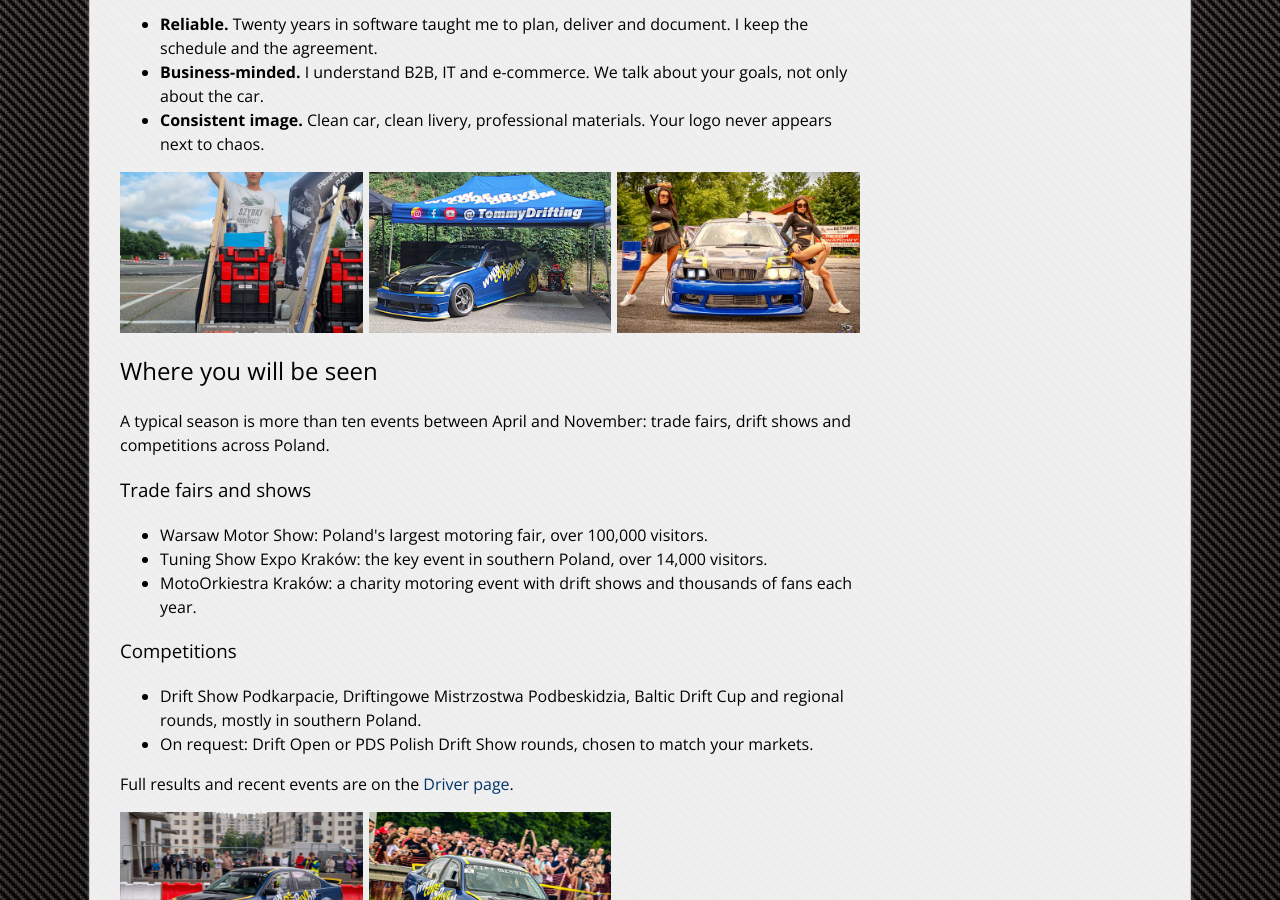
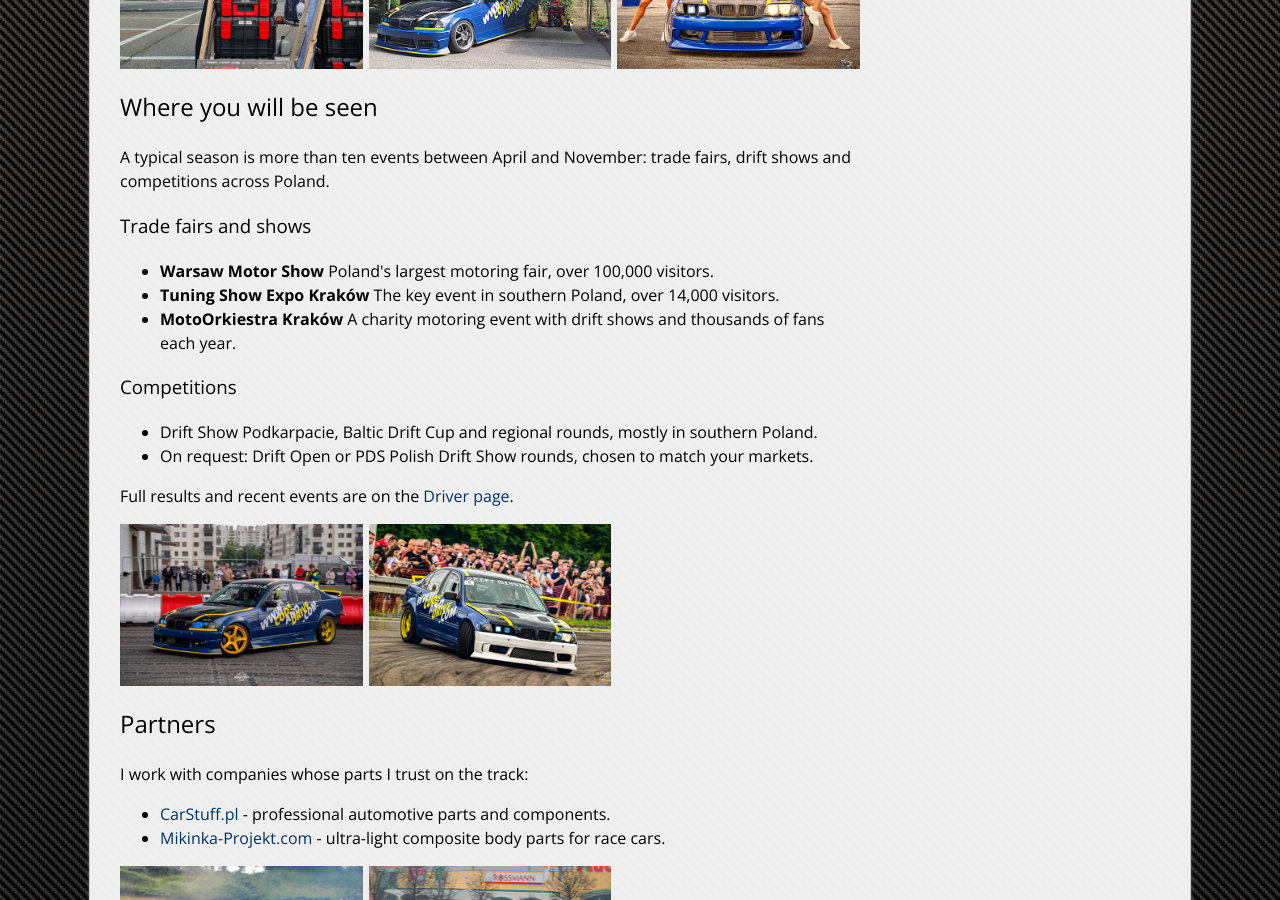
Before and after one commit to Soolek/soolek.github.io, a Jekyll site: the page built from _pages/b2b.en.html, in a window 1280 px wide and 900 px high, scrolled down 1252 px. Built offline with Jekyll 4.4.1, drawn with Linux system fonts in a browser that asks for light colours; some of the changed text lies outside the part shown.

Commit message:
feat: sync the English B2B page with the Polish copy update
Match the new tagline, inline benefit items, bold fair names and
trimmed competitions list. Hide the PDF offer button on both pages
and fix a stray closing tag and capitalization in the Polish page.

```diff
--- a/_pages/b2b.en.html
+++ b/_pages/b2b.en.html
@@ -14,11 +14,11 @@
   <h1 class="page-heading">Work with me</h1>
 
   <article class="post-content">
-    <b>A drift driver who works like an engineer.</b>
+    <b>A drift driver with an engineering mindset</b>
     <p>I am a .NET software engineer and a drift driver with a 519 HP BMW E46. I deliver what we agree, on time, with a report at the end. Based in southern Poland, working in Polish and English.</p>
 
     <div class="cta">
-      <a class="cta__button" href="{{ "/B2B_Tomasz_Sulkowski.pdf" | relative_url }}" target="_blank" rel="noopener">Download the offer (PDF)</a>
+      <!-- <a class="cta__button" href="{{ "/B2B_Tomasz_Sulkowski.pdf" | relative_url }}" target="_blank" rel="noopener">Download the offer (PDF)</a> -->
       <button type="button" class="cta__button cta__call">Call me</button>
     </div>
 
@@ -26,24 +26,19 @@
     <p>Pick what fits your goals. Each option works alone or as part of a season package.</p>
     <ul>
       <li>
-        <b>Drift taxi and co-driving.</b>
-        <p>A ride in a prepared drift car with a briefing and coaching. A memorable day for your key clients or your team.</p>
+        <b>Drift taxi and co-driving.</b> A ride in a prepared drift car with a briefing and coaching. A memorable day for your key clients or your team.
       </li>
       <li>
-        <b>Your brand on the car.</b>
-        <p>Logo on the car, the race suit and the team clothing. Visible in the paddock, on the track and in every photo and video.</p>
+        <b>Your brand on the car.</b> Logo on the car, the race suit and the team clothing. Visible in the paddock, on the track and in every photo and video.
       </li>
       <li>
-        <b>Car and driver at your event.</b>
-        <p>The drift car on display at trade fairs, open days or company events. It draws people to your stand and I answer their questions.</p>
+        <b>Car and driver at your event.</b> The drift car on display at trade fairs, open days or company events. It draws people to your stand and I answer their questions.
       </li>
       <li>
-        <b>Testing platform.</b>
-        <p>Test your parts, fluids or software on a car that runs at the limit. You get data from real conditions and a case study you can publish.</p>
+        <b>Testing platform.</b> Test your parts, fluids or software on a car that runs at the limit. You get data from real conditions and a case study you can publish.
       </li>
       <li>
-        <b>Content and reporting.</b>
-        <p>Photos and video from every event, posts on my channels and a short report after each activation.</p>
+        <b>Content and reporting.</b> Photos and video from every event, posts on my channels and a short report after each activation.
       </li>
     </ul>
     {% include gallery.html dir="/assets/images/b2b/benefits/" name="b2b-benefits" alt="What you get" %}
@@ -60,13 +55,13 @@
     <p>A typical season is more than ten events between April and November: trade fairs, drift shows and competitions across Poland.</p>
     <h3>Trade fairs and shows</h3>
     <ul>
-      <li>Warsaw Motor Show: Poland's largest motoring fair, over 100,000 visitors.</li>
-      <li>Tuning Show Expo Kraków: the key event in southern Poland, over 14,000 visitors.</li>
-      <li>MotoOrkiestra Kraków: a charity motoring event with drift shows and thousands of fans each year.</li>
+      <li><b>Warsaw Motor Show</b> Poland's largest motoring fair, over 100,000 visitors.</li>
+      <li><b>Tuning Show Expo Kraków</b> The key event in southern Poland, over 14,000 visitors.</li>
+      <li><b>MotoOrkiestra Kraków</b> A charity motoring event with drift shows and thousands of fans each year.</li>
     </ul>
     <h3>Competitions</h3>
     <ul>
-      <li>Drift Show Podkarpacie, Driftingowe Mistrzostwa Podbeskidzia, Baltic Drift Cup and regional rounds, mostly in southern Poland.</li>
+      <li>Drift Show Podkarpacie, Baltic Drift Cup and regional rounds, mostly in southern Poland.</li>
       <li>On request: Drift Open or PDS Polish Drift Show rounds, chosen to match your markets.</li>
     </ul>
     <p>Full results and recent events are on the <a href="/en/driver/">Driver page</a>.</p>
--- a/_pages/b2b.pl.html
+++ b/_pages/b2b.pl.html
@@ -18,7 +18,7 @@
     <p>Jestem inżynierem oprogramowania .NET i kierowcą driftingowym w BMW E46 o mocy 519 KM. Dostarczam to, co ustalimy, w terminie i z raportem na koniec. Południowa Polska, praca po polsku i po angielsku.</p>
 
     <div class="cta">
-      <a class="cta__button" href="{{ "/B2B_Tomasz_Sulkowski.pdf" | relative_url }}" target="_blank" rel="noopener">Pobierz ofertę (PDF)</a>
+      <!-- <a class="cta__button" href="{{ "/B2B_Tomasz_Sulkowski.pdf" | relative_url }}" target="_blank" rel="noopener">Pobierz ofertę (PDF)</a> -->
       <button type="button" class="cta__button cta__call">Zadzwoń do mnie</button>
     </div>
 
@@ -38,7 +38,7 @@
         <b>Platforma testowa.</b> Przetestuj swoje części, płyny albo oprogramowanie w aucie, które jeździ na granicy możliwości. Dostajesz dane z realnych warunków i opis wdrożenia gotowy do publikacji.
       </li>
       <li>
-        <b>Materiały i raport.</b> Zdjęcia i wideo z każdego wydarzenia, posty na moich kanałach i krótki raport po każdej akcji.</p>
+        <b>Materiały i raport.</b> Zdjęcia i wideo z każdego wydarzenia, posty na moich kanałach i krótki raport po każdej akcji.
       </li>
     </ul>
     {% include gallery.html dir="/assets/images/b2b/benefits/" name="b2b-benefits" alt="Co zyskujesz" %}
@@ -57,7 +57,7 @@
     <ul>
       <li><b>Warsaw Motor Show</b> Największe targi motoryzacyjne w Polsce, ponad 100 000 odwiedzających.</li>
       <li><b>Tuning Show Expo Kraków</b> Najważniejsze wydarzenie w południowej Polsce, ponad 14 000 odwiedzających.</li>
-      <li><b>MotoOrkiestra Kraków</b> charytatywna impreza motoryzacyjna z pokazami driftu i tysiącami kibiców co roku.</li>
+      <li><b>MotoOrkiestra Kraków</b> Charytatywna impreza motoryzacyjna z pokazami driftu i tysiącami kibiców co roku.</li>
     </ul>
     <h3>Zawody</h3>
     <ul>
```
